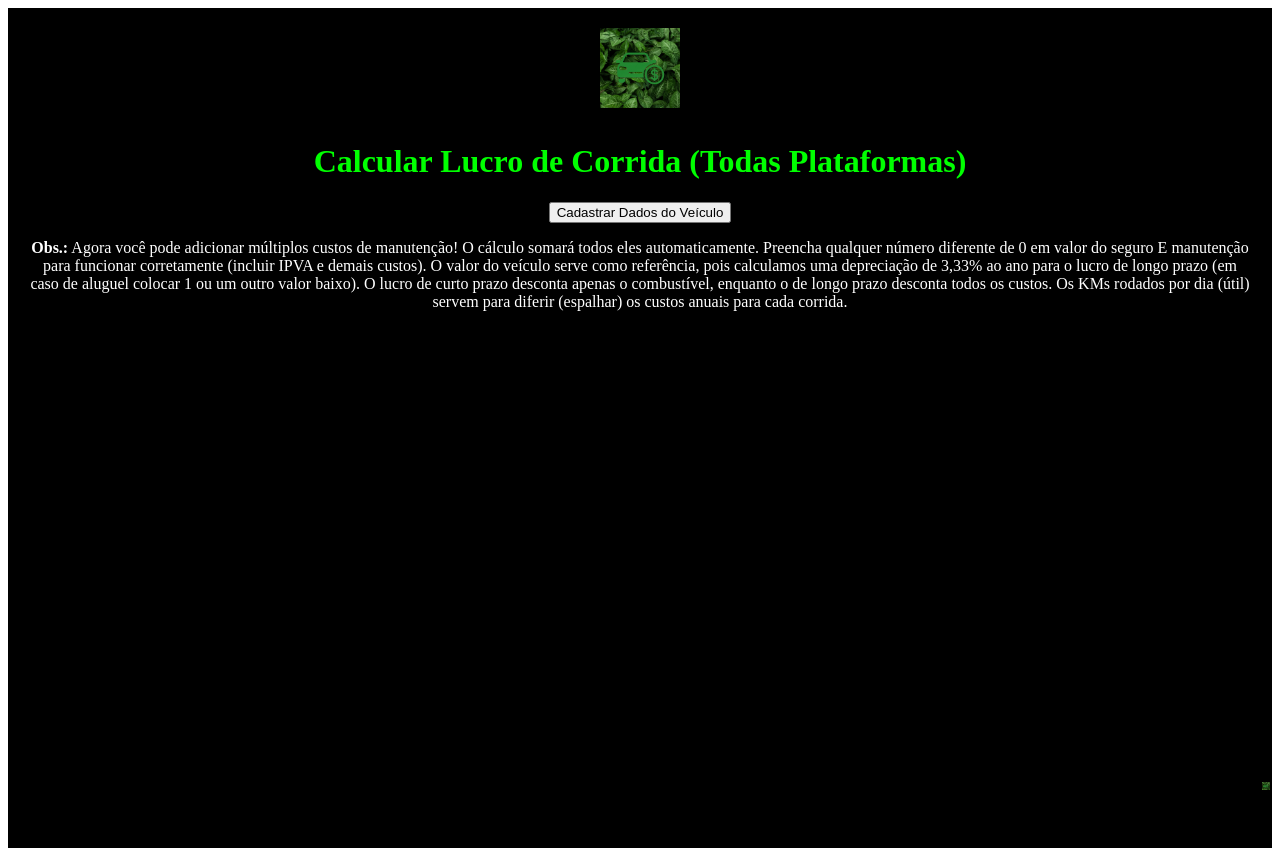
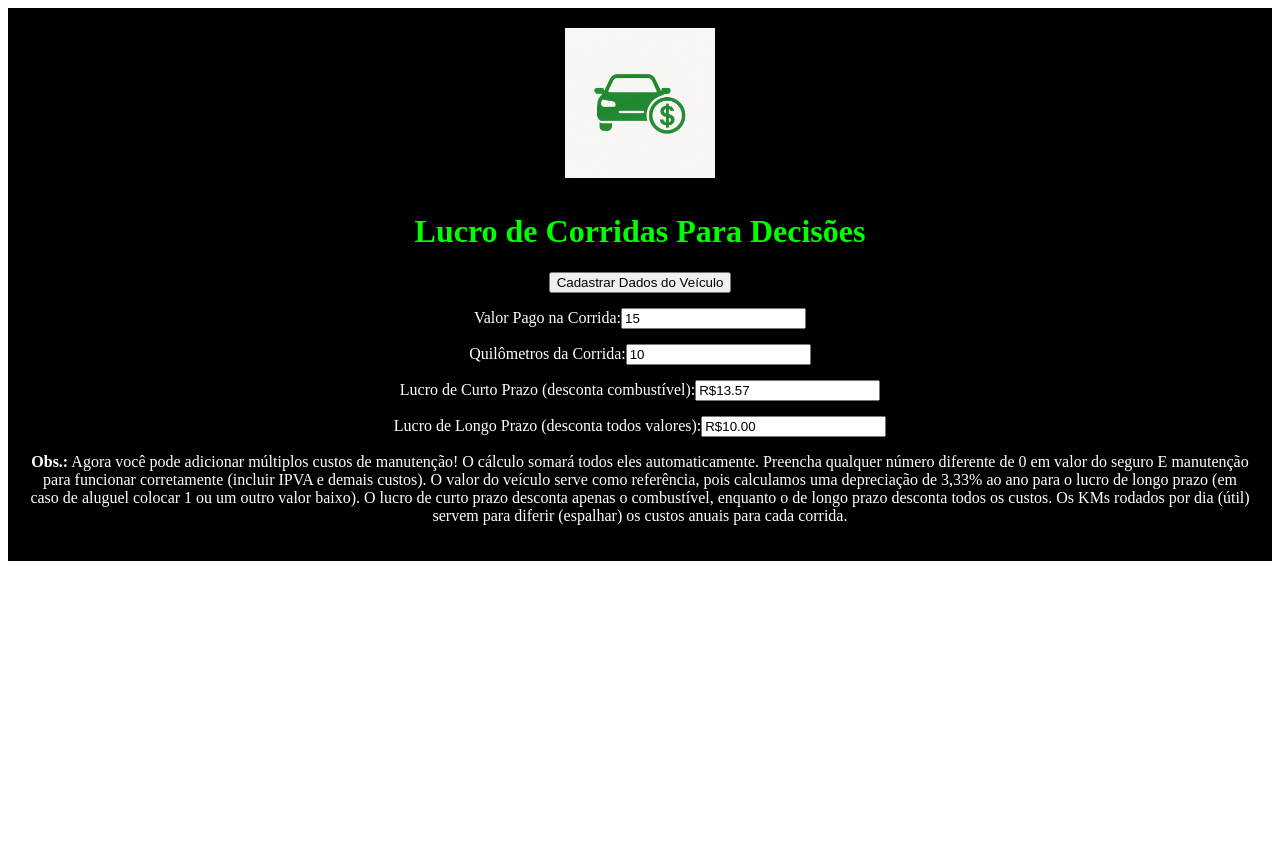
Before and after one commit to bracco42/AppLucro.com, a Next.js app: page / in a window 1280 px wide. After the commit the page ends 800 px from the top, so only its background shows below. Built offline with nearby package versions, Linux system fonts and the light colour scheme.

Commit message:
Update page.tsx - muda etiquetas essenciais

```diff
--- a/app/page.tsx
+++ b/app/page.tsx
@@ -3,53 +3,197 @@
 import React, { useState, useEffect } from 'react';
 
 export default function CalculoLucro() {
-  // ... (todos os estados anteriores permanecem iguais)
+  const [precoCombustivel, setPrecoCombustivel] = useState(5);
+  const [kmPorLitro, setKmPorLitro] = useState(35);
+  const [valorSeguro, setValorSeguro] = useState(2000);
+  const [custosManutencao, setCustosManutencao] = useState<{id: number, valor: number}[]>([{id: 1, valor: 20000}]);
+  const [kmsPorDia, setKmsPorDia] = useState(250);
+  const [valorVeiculo, setValorVeiculo] = useState(15000);
+  const [valorCorrida, setValorCorrida] = useState(15);
+  const [kmsRodados, setKmsRodados] = useState(10);
+  const [lucroCurtoPrazo, setLucroCurtoPrazo] = useState<number | null>(null);
+  const [lucroLongoPrazo, setLucroLongoPrazo] = useState<number | null>(null);
+  const [showModal, setShowModal] = useState(false);
+
+  useEffect(() => {
+    calcularLucros();
+  }, [precoCombustivel, kmPorLitro, valorSeguro, custosManutencao, kmsPorDia, valorVeiculo, valorCorrida, kmsRodados]);
+
+  const calcularLucros = () => {
+    if ([precoCombustivel, kmPorLitro, valorSeguro, kmsPorDia, valorVeiculo, valorCorrida, kmsRodados].some(val => val <= 0 || isNaN(val))) {
+      setLucroCurtoPrazo(null);
+      setLucroLongoPrazo(null);
+      return;
+    }
+
+    const custoCombustivelPorKm = precoCombustivel / kmPorLitro;
+    const custoCombustivelCorrida = custoCombustivelPorKm * kmsRodados;
+    const lucroCurto = valorCorrida - custoCombustivelCorrida;
+    setLucroCurtoPrazo(lucroCurto);
+
+    // Soma todos os custos de manutenção
+    const totalManutencaoAnual = custosManutencao.reduce((total, custo) => total + custo.valor, 0);
+
+    const custoManutencaoCorrida = ((totalManutencaoAnual + valorSeguro) || (0.0333 * valorVeiculo)) * kmsRodados / (kmsPorDia * 252);
+    const depreciaçãoVeiculo = (valorVeiculo * 0.0333 * kmsRodados) / (kmsPorDia * 252);
+    const lucroLongo = valorCorrida - custoCombustivelCorrida - custoManutencaoCorrida - depreciaçãoVeiculo;
+    setLucroLongoPrazo(lucroLongo);
+  };
+
+  const adicionarCustoManutencao = () => {
+    setCustosManutencao([...custosManutencao, {id: Date.now(), valor: 0}]);
+  };
+
+  const removerCustoManutencao = (id: number) => {
+    if (custosManutencao.length > 1) {
+      setCustosManutencao(custosManutencao.filter(custo => custo.id !== id));
+    }
+  };
+
+  const atualizarCustoManutencao = (id: number, valor: number) => {
+    setCustosManutencao(custosManutencao.map(custo =>
+      custo.id === id ? {...custo, valor: parseFloat(valor.toString()) || 0} : custo
+    ));
+  };
 
   return (
-    <div style={{ textAlign: 'center', padding: '20px', backgroundColor: '#000', color: '#fff', minHeight: '100vh', position: 'relative' }}>
-      {/* Logo Principal - Melhor resolução */}
-      <img
-        src="/logo-removebg-preview.png"
-        alt="Logo"
-        style={{
-          width: 'auto',
-          height: '80px',
-          maxWidth: '100%',
-          marginBottom: '10px',
-          objectFit: 'contain'
-        }}
-      />
-
-      {/* Restante do conteúdo permanece igual */}
-      <h1 style={{ color: '#0f0' }}>Calcular Lucro de Corrida (Todas Plataformas)</h1>
+    <div style={{ textAlign: 'center', padding: '20px', backgroundColor: '#000', color: '#fff' }}>
+      <img src="./logo.png" alt="Logo" style={{ width: '150px', marginBottom: '10px' }} />
+      <h1 style={{ color: '#0f0' }}>Lucro de Corridas Para Decisões</h1>
       <button onClick={() => setShowModal(true)}>Cadastrar Dados do Veículo</button>
 
-      {/* ... (todo o conteúdo do modal e demais seções permanece igual) ... */}
+      {showModal && (
+        <div className="modal" style={{ maxWidth: '400px', margin: '0 auto' }}>
+          <h2>Cadastro de Dados do Veículo</h2>
+
+          <div style={{ marginBottom: '15px' }}>
+            <label>Preço do Combustível (por litro):</label>
+            <input
+              type="number"
+              value={precoCombustivel}
+              onChange={(e) => setPrecoCombustivel(parseFloat(e.target.value) || 0)}
+              style={{ width: '50%' }}
+              required
+            />
+          </div>
+
+          <div style={{ marginBottom: '15px' }}>
+            <label>Kms/L feitos pelo veículo:</label>
+            <input
+              type="number"
+              value={kmPorLitro}
+              onChange={(e) => setKmPorLitro(parseFloat(e.target.value) || 0)}
+              required
+            />
+          </div>
+
+          <div style={{ marginBottom: '15px' }}>
+            <label>Valor do Seguro (por ano):</label>
+            <input
+              type="number"
+              value={valorSeguro}
+              onChange={(e) => setValorSeguro(parseFloat(e.target.value) || 0)}
+              required
+            />
+          </div>
+
+          <div style={{ marginBottom: '15px' }}>
+            <label>Custos de Manutenção (por ano):</label>
+            {custosManutencao.map((custo) => (
+              <div key={custo.id} style={{display: 'flex', marginBottom: '10px', alignItems: 'center'}}>
+                <input
+                  type="number"
+                  value={custo.valor}
+                  onChange={(e) => atualizarCustoManutencao(custo.id, parseFloat(e.target.value))}
+                  required
+                  style={{ flex: 1 }}
+                />
+                {custosManutencao.length > 1 && (
+                  <button
+                    onClick={() => removerCustoManutencao(custo.id)}
+                    style={{marginLeft: '10px', padding: '5px 10px'}}
+                  >
+                    Remover
+                  </button>
+                )}
+              </div>
+            ))}
+            <button
+              onClick={adicionarCustoManutencao}
+              style={{ marginTop: '5px', padding: '5px 10px' }}
+            >
+              Adicionar Custo
+            </button>
+          </div>
+
+          <div style={{ marginBottom: '15px' }}>
+            <label>Kms rodados por dia (útil):</label>
+            <input
+              type="number"
+              value={kmsPorDia}
+              onChange={(e) => setKmsPorDia(parseFloat(e.target.value) || 0)}
+              required
+            />
+          </div>
+
+          <div style={{ marginBottom: '15px' }}>
+            <label>Valor Atual do Veículo:</label>
+            <input
+              type="number"
+              value={valorVeiculo}
+              onChange={(e) => setValorVeiculo(parseFloat(e.target.value) || 0)}
+              required
+            />
+          </div>
+
+          <button
+            onClick={() => setShowModal(false)}
+            style={{
+              marginTop: '20px',
+              padding: '10px 20px',
+              fontSize: '16px',
+              backgroundColor: '#0f0',
+              color: '#000',
+              border: 'none',
+              borderRadius: '5px'
+            }}
+          >
+            Salvar
+          </button>
+        </div>
+      )}
+
+      <div style={{ margin: '15px 0' }}>
+        <label>Valor Pago na Corrida:</label>
+        <input
+          type="number"
+          value={valorCorrida}
+          onChange={(e) => setValorCorrida(parseFloat(e.target.value) || 0)}
+        />
+      </div>
+
+      <div style={{ margin: '15px 0' }}>
+        <label>Quilômetros da Corrida:</label>
+        <input
+          type="number"
+          value={kmsRodados}
+          onChange={(e) => setKmsRodados(parseFloat(e.target.value) || 0)}
+        />
+      </div>
+
+      <div style={{ margin: '15px 0' }}>
+        <label>Lucro de Curto Prazo (desconta combustível):</label>
+        <input type="text" value={lucroCurtoPrazo !== null ? `R$${lucroCurtoPrazo.toFixed(2)}` : ''} readOnly />
+      </div>
+
+      <div style={{ margin: '15px 0' }}>
+        <label>Lucro de Longo Prazo (desconta todos valores):</label>
+        <input type="text" value={lucroLongoPrazo !== null ? `R$${lucroLongoPrazo.toFixed(2)}` : ''} readOnly />
+      </div>
 
       <p>
         <strong>Obs.:</strong> Agora você pode adicionar múltiplos custos de manutenção! O cálculo somará todos eles automaticamente. Preencha qualquer número diferente de 0 em valor do seguro E manutenção para funcionar corretamente (incluir IPVA e demais custos). O valor do veículo serve como referência, pois calculamos uma depreciação de 3,33% ao ano para o lucro de longo prazo (em caso de aluguel colocar 1 ou um outro valor baixo). O lucro de curto prazo desconta apenas o combustível, enquanto o de longo prazo desconta todos os custos. Os KMs rodados por dia (útil) servem para diferir (espalhar) os custos anuais para cada corrida.
       </p>
-
-      {/* Logo Pequeno no rodapé */}
-      <div style={{
-        position: 'fixed',
-        bottom: '10px',
-        right: '10px',
-        fontSize: '0.5rem',
-        lineHeight: '0.5rem'
-      }}>
-        <img
-          src="/logo-removebg-preview.png"
-          alt="Mini Logo"
-          style={{
-            width: '1em',
-            height: '1em',
-            objectFit: 'contain',
-            display: 'inline-block',
-            verticalAlign: 'middle'
-          }}
-        />
-      </div>
     </div>
   );
 }
```
